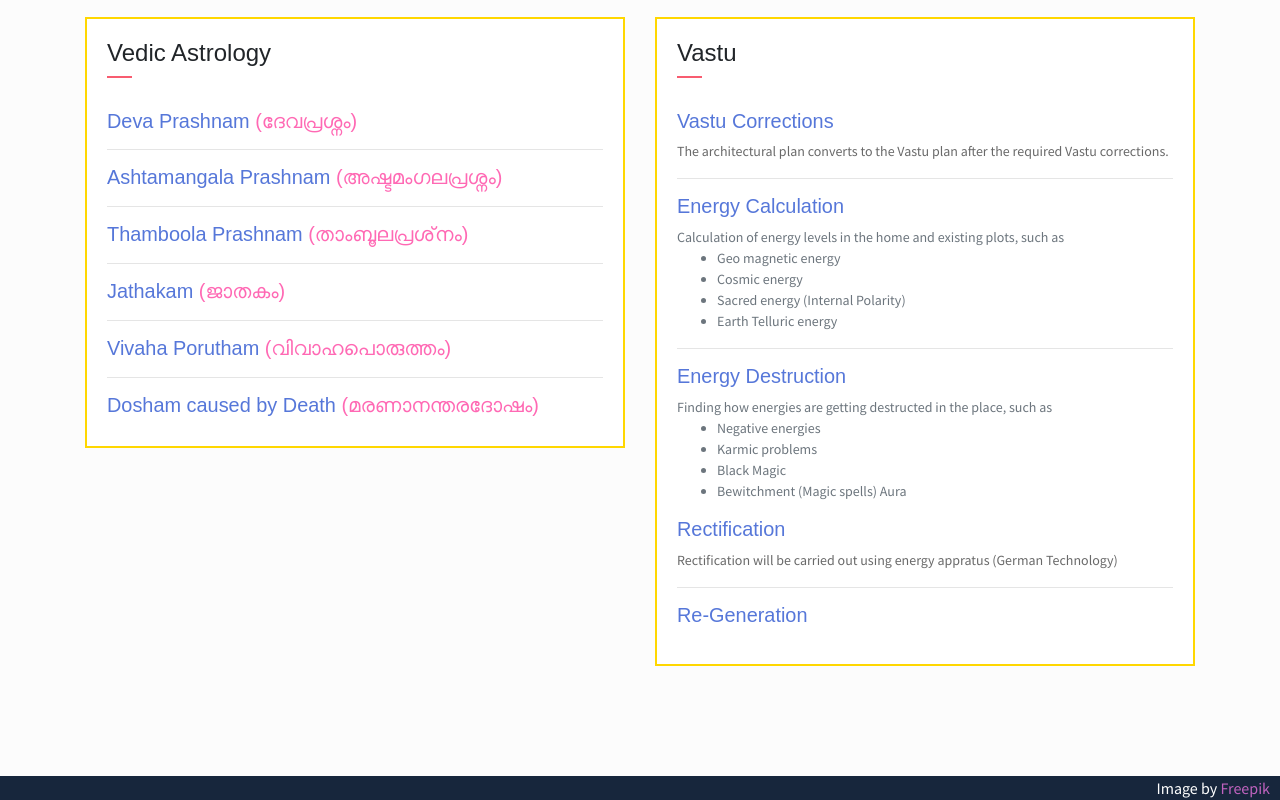
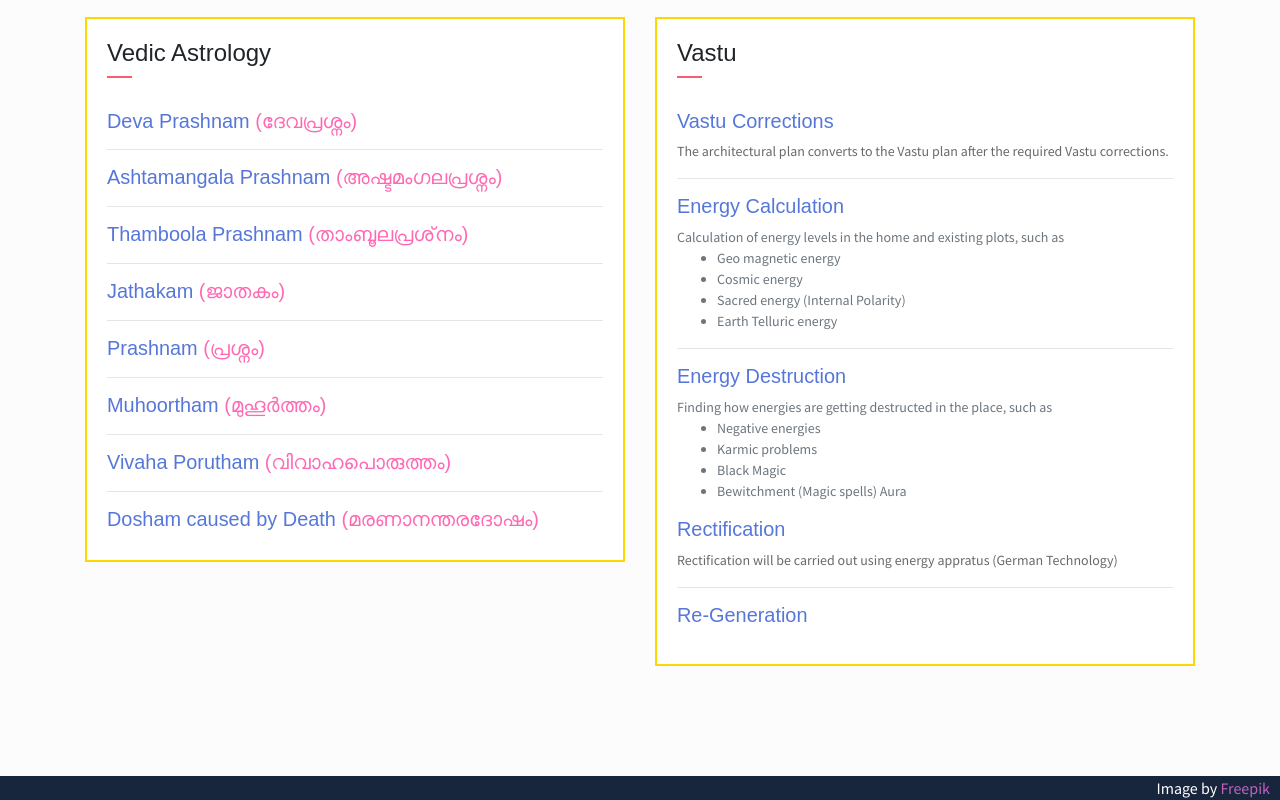
Before and after one commit to jayasurian123/astrologer-yesodharan, a plain HTML site: page index.html in a window 1280 px wide. Shown: the part 1397-2197 px from the top of the page. Drawn offline with Linux system fonts and the light colour scheme.

Commit message:
updated typo

```diff
--- a/index.html
+++ b/index.html
@@ -230,10 +230,20 @@
 
                 <hr />
                 <h6 class="title text-blue">
+                  Prashnam <span class="text-gold">(പ്രശ്നം)</span>
+                </h6>
+
+                <hr />
+                <h6 class="title text-blue">
+                  Muhoortham <span class="text-gold">(മുഹൂർത്തം)</span>
+                </h6>
+
+                <hr />
+                <h6 class="title text-blue">
                   Vivaha Porutham <span class="text-gold">(വിവാഹപൊരുത്തം)</span>
                 </h6>
+
                 <hr />
-
                 <h6 class="title text-blue">
                   Dosham caused by Death
                   <span class="text-gold">(മരണാനന്തരദോഷം)</span>
```
